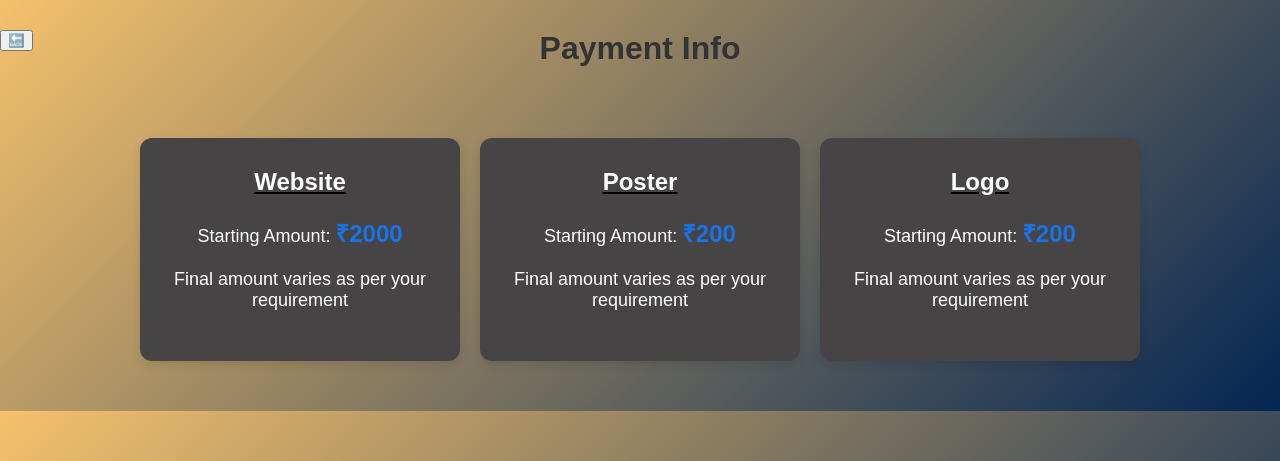
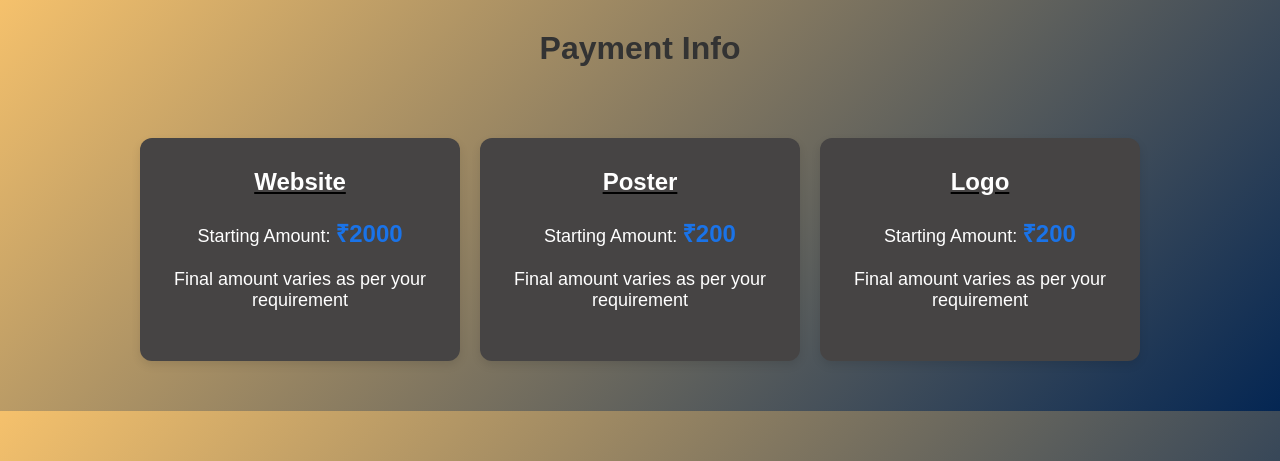
Before and after one commit to naveen4806-coder/webbitz, a plain HTML site: page Payment.html in a window 1280 px wide. Shown: the top 461 px of the page. Drawn offline with Linux system fonts and the light colour scheme.

Commit message:
Update Payment.html

```diff
--- a/Payment.html
+++ b/Payment.html
@@ -8,7 +8,6 @@
         body {
             background: linear-gradient(135deg, #f5c16c, #042653);
             font-family: Arial, sans-serif;
-            background-color: #f4f4f4;
             margin: 0;
             padding: 0;
         }
@@ -55,7 +54,7 @@
 </head>
 <body>
 
-   <a href="intexnew.html"><button style="margin-left: 0px; position: fixed;">🔙</button></a> <h1 style="text-align:center; margin-top:30px; color:#333;">Payment Info</h1>
+   <h1 style="text-align:center; margin-top:30px; color:#333;">Payment Info</h1>
 
     <div class="container">
         <!-- Website Service -->
```
